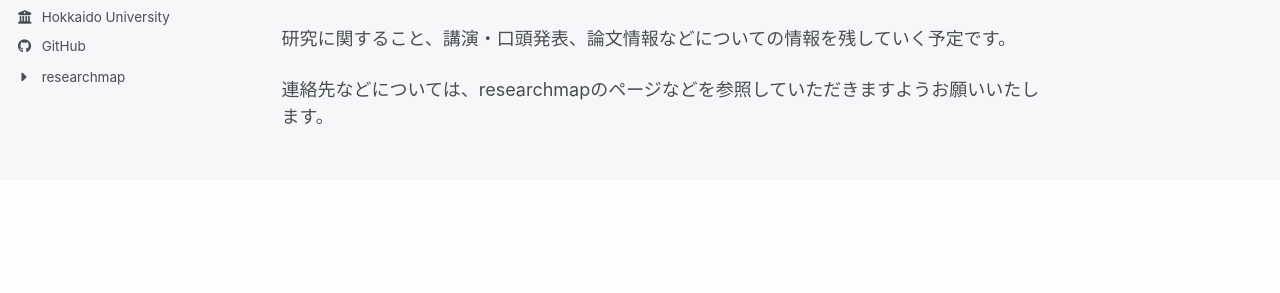
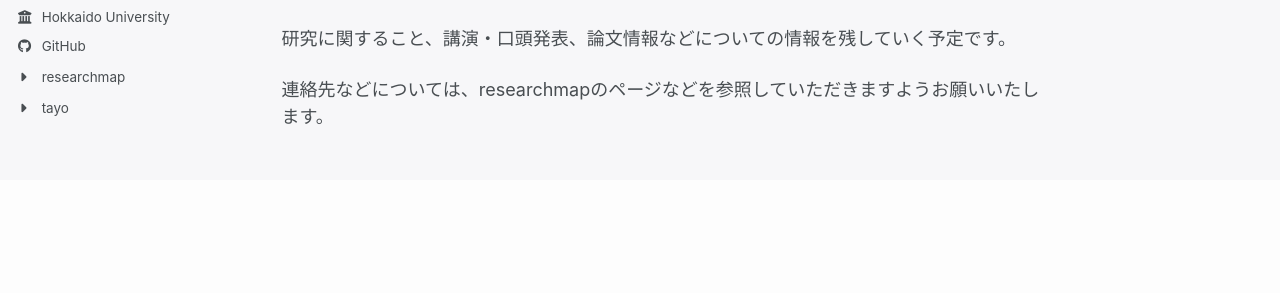
Before and after one commit to masa-moto/masa-moto.github.io, a Jekyll site: the page built from _pages/about.md, in a window 1280 px wide. Shown: the part 267-560 px from the top of the page. Built offline with Jekyll 4.4.1, drawn with Linux system fonts in a browser that asks for light colours; a script bundle is joined from its source files by our own code; library files that are not in the unit come from our copies.

Commit message:
add: add some files

```diff
--- a/_includes/author-profile.html
+++ b/_includes/author-profile.html
@@ -91,6 +91,9 @@
       {% if author.researchmap %}
       <li><a href="{{ author.researchmap }}"><i class="fas fa-fw fa-caret-right icon-pad-right" aria-hidden="true"></i>researchmap</a></li>
       {% endif %}
+      {% if author.researchmap %}
+      <li><a href="{{ author.tayo }}"><i class="fas fa-fw fa-caret-right icon-pad-right" aria-hidden="true"></i>tayo</a></li>
+      {% endif %}
       {% if author.kaggle %}
         <li><a href="https://kaggle.com/{{ author.kaggle }}"><i class="fab fa-fw fa-kaggle icon-pad-right" aria-hidden="true"></i>Kaggle</a></li>
       {% endif %}
```
